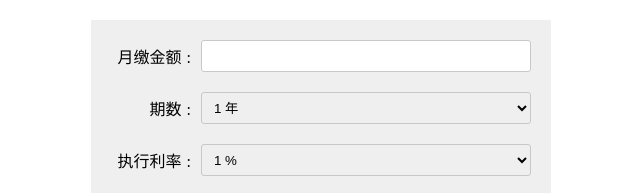
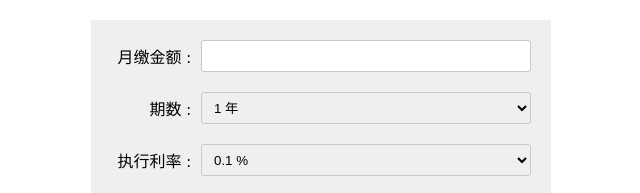
Before and after one commit to mouse-007/project-pension-calculator, a plain HTML site: page index.html in a window 1280 px wide. Shown: the top 193 px of the page, 319-959 px from the left. Drawn offline with Linux system fonts and the light colour scheme.

Commit message:
Update index.html

```diff
--- a/index.html
+++ b/index.html
@@ -2,7 +2,7 @@
 <html lang="en">
 <head>
   <meta charset="UTF-8">
-  <meta name="viewport" content="width=device-width, initial-scale=1.0">
+  <meta name="viewport" content="width=device-width, initial-scale=1.0, maximum-scale=1.0, user-scalable=0;"/>
   <title>养老金计算</title>
   <style>
     *{
@@ -176,10 +176,10 @@
     }
 
     function setLvList(){
-      const list = Array.from({ length: 20 }, (_, index) => {
+      const list = Array.from({ length: 60 }, (_, index) => {
         return {
-          value: (index + 1) / 100,
-          label: `${index + 1} %`
+          value: (index + 1) / 1000,
+          label: `${(index + 1)/10} %`
         }
       });
       addOptions(lvEl, list)
```
